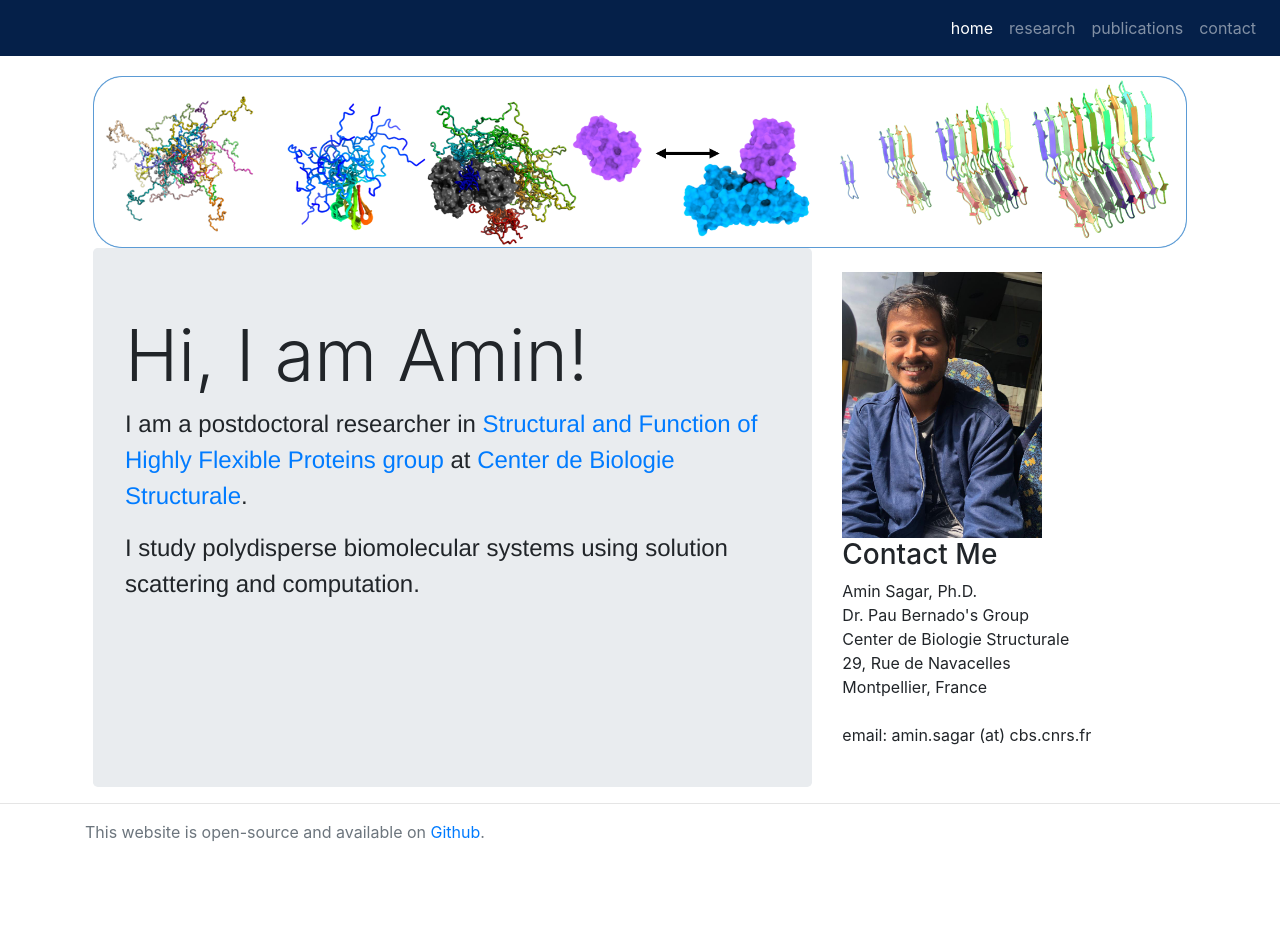
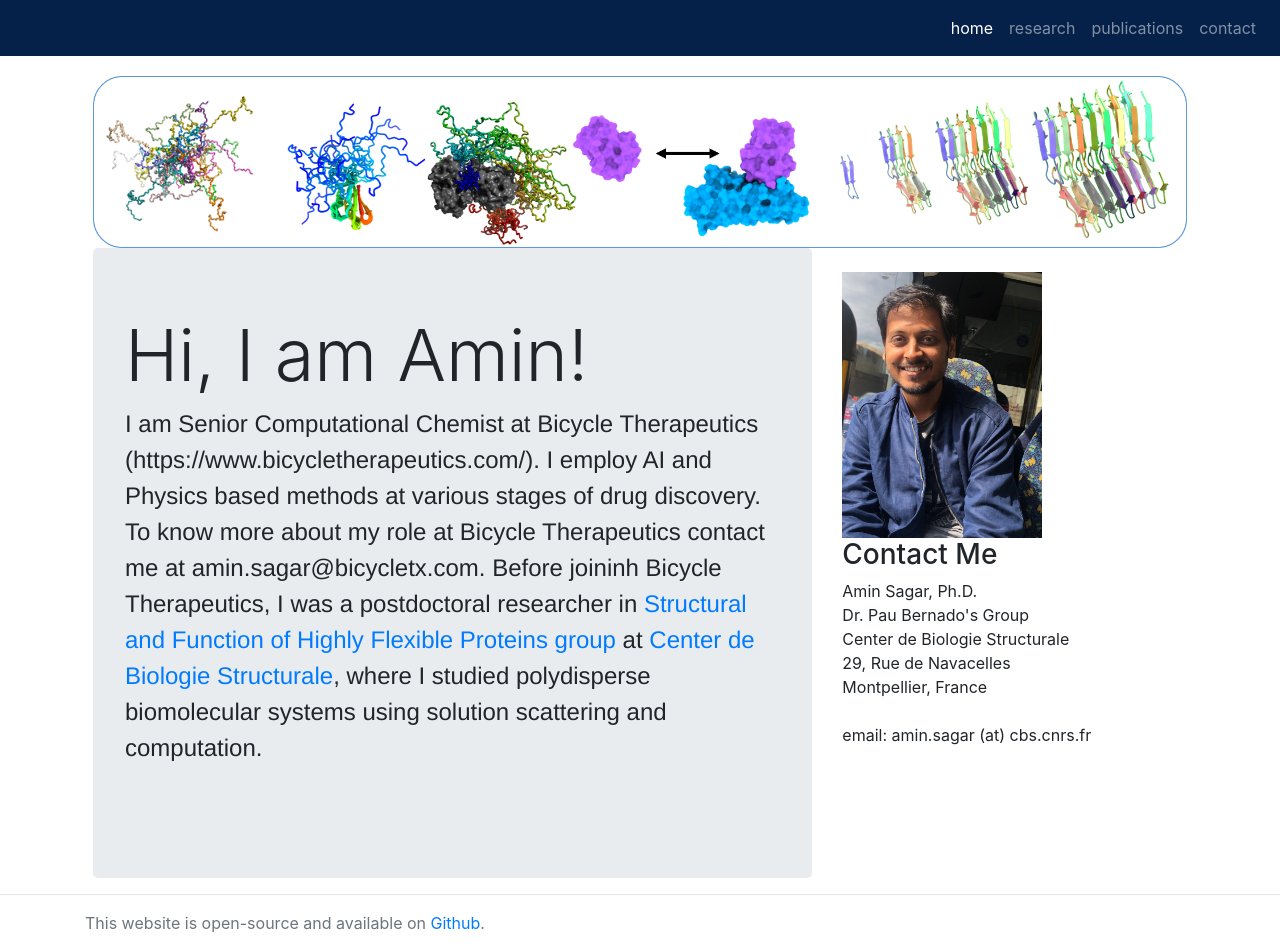
Before and after one commit to aminsagar/aminsagar.github.io, a Jekyll site: the page built from index.md, in a window 1280 px wide. Built offline with Jekyll 4.4.1, drawn with Linux system fonts in a browser that asks for light colours; nearby versions of some CDN libraries; comment, search, counter and statistics services are not loaded; before the commit the page ends 900 px from its top, so only the background shows below that.

Commit message:
Update index.md

```diff
--- a/index.md
+++ b/index.md
@@ -7,8 +7,9 @@ group: home
 # Hi, I am Amin!
 {: .display-3}
 
-I am a postdoctoral researcher in [Structural and Function of Highly Flexible Proteins group](http://www.cbs.cnrs.fr/index.php/en/home-equipea2) at [Center de Biologie Structurale](http://www.cbs.cnrs.fr/index.php/en/).
+I am Senior Computational Chemist at Bicycle Therapeutics (https://www.bicycletherapeutics.com/). I employ AI and Physics based methods at various stages of drug discovery. To know more about my role at Bicycle Therapeutics contact me at amin.sagar@bicycletx.com.
+Before joininh Bicycle Therapeutics, I was a postdoctoral researcher in [Structural and Function of Highly Flexible Proteins group](http://www.cbs.cnrs.fr/index.php/en/home-equipea2) at [Center de Biologie Structurale](http://www.cbs.cnrs.fr/index.php/en/), where I studied polydisperse biomolecular systems using solution scattering and computation.
 {: .welcomefont}
 
-I study polydisperse biomolecular systems using solution scattering and computation.
+
 {: .welcomefont}
```
